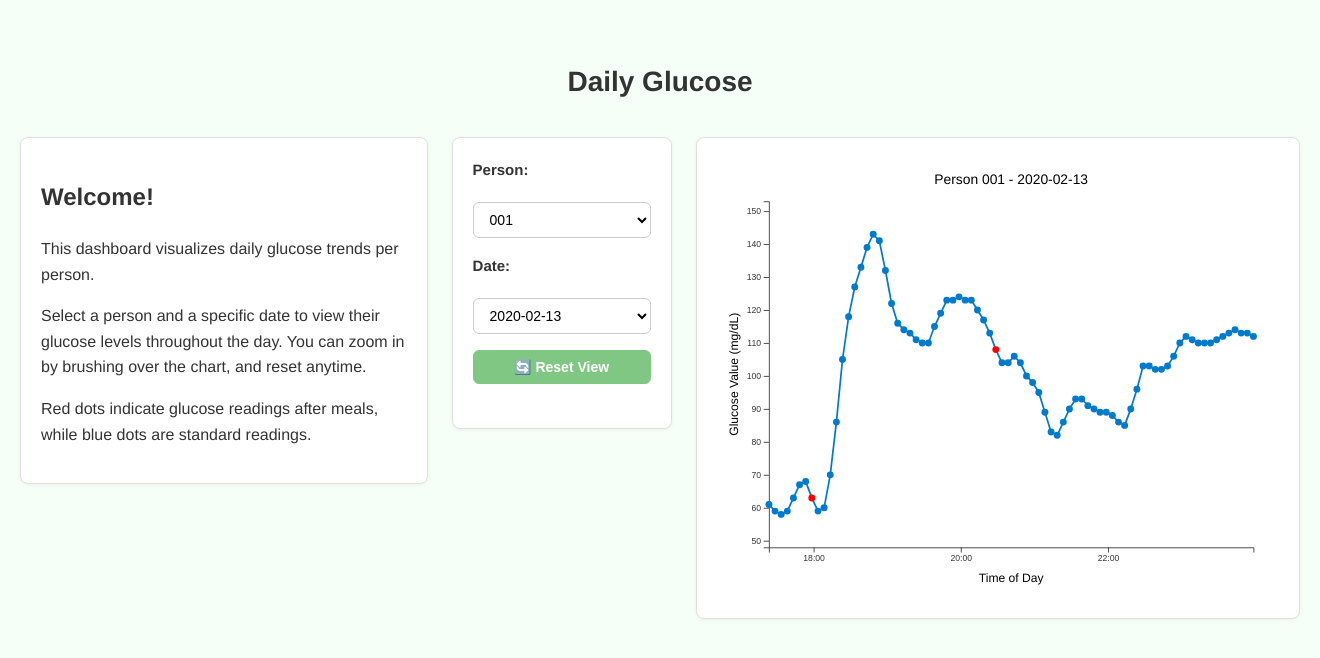
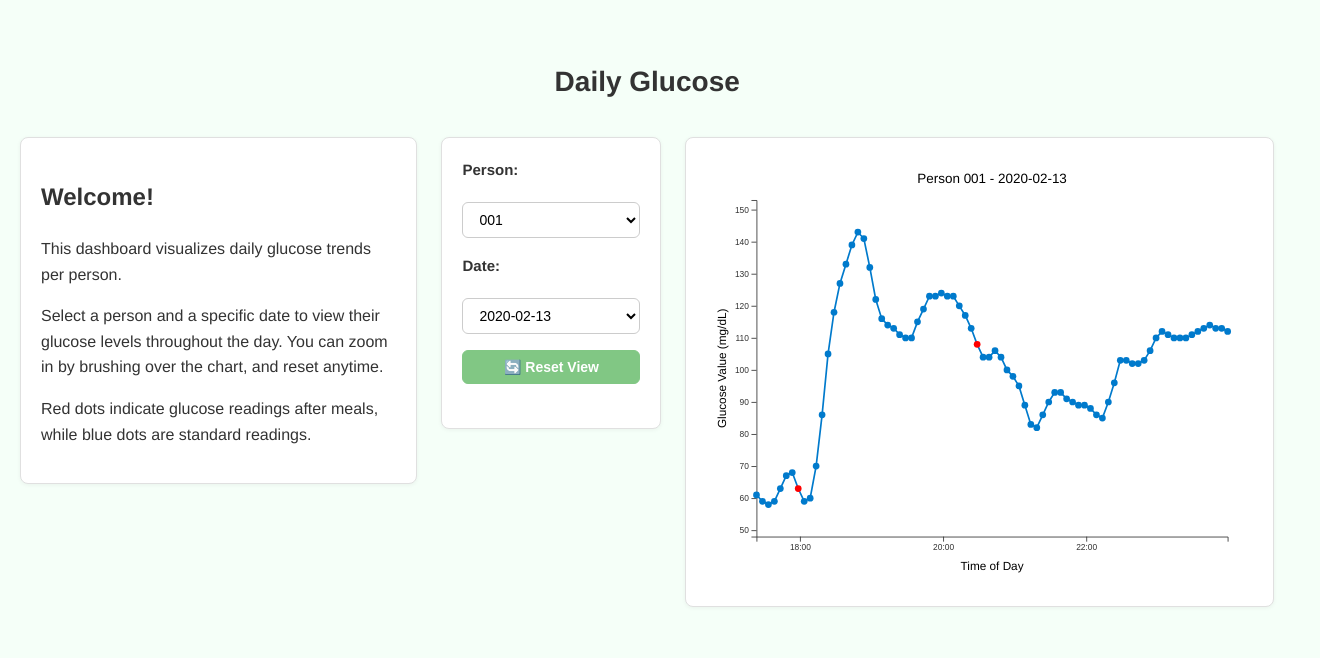
Before and after one commit to alkane7/Final_Project, a plain HTML site: page index.html in a window 1280 px wide. Shown: the whole page, 1320 px wide, since content can reach past the window. Drawn offline with nearby package versions, Linux system fonts and the light colour scheme.

Commit message:
add auto adjust

```diff
--- a/style.css
+++ b/style.css
@@ -12,10 +12,10 @@ body, html {
 
 /* 容器居中 */
 .container {
-  max-width: 1300px;  /* ✅ 改宽一点 */
-  width: 100%;
+  width: 98%;
+  max-width: 1400px;
+  margin: 0 auto;
   padding: 20px;
-  margin: 0 auto;
 }
 
 
```
